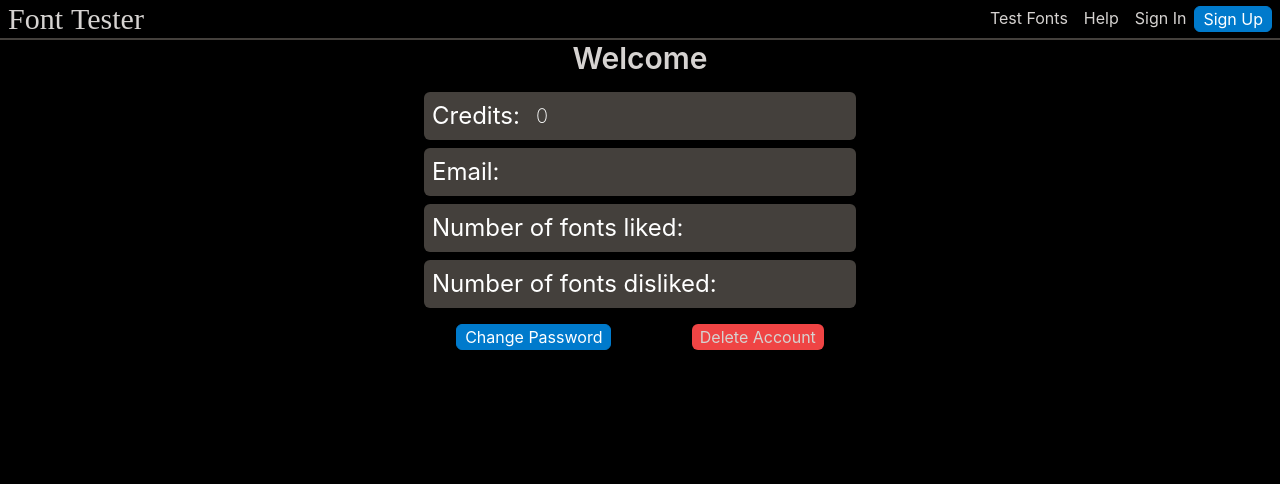
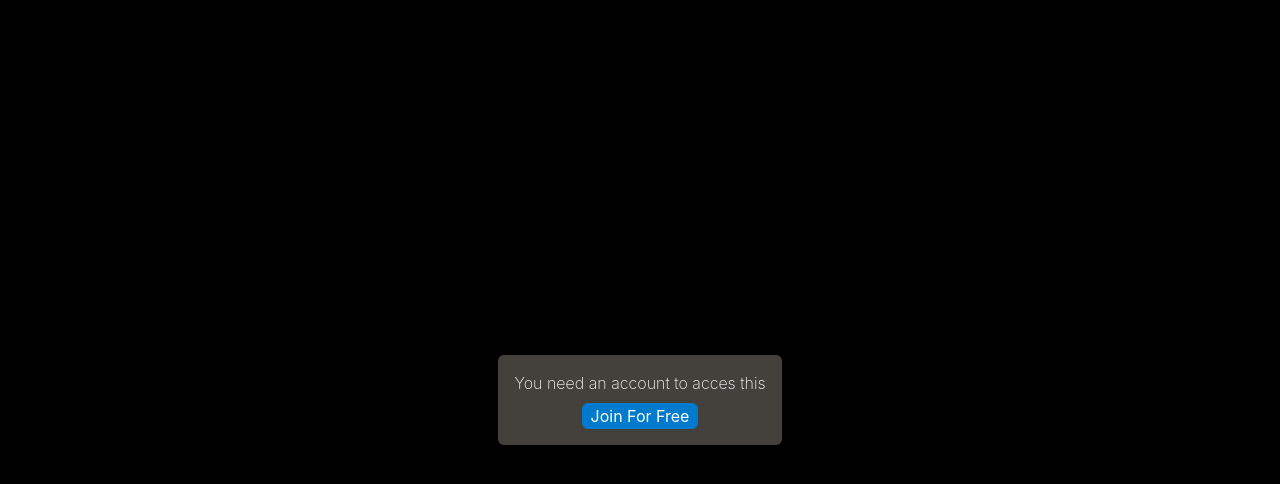
Before and after one commit to Jhon-Idrovo/FontTester, a Next.js app: page /account in a window 1280 px wide. Shown: the top 484 px of the page. Built offline with nearby package versions, Linux system fonts and the light colour scheme.

Commit message:
delete account working

```diff
--- a/components/SubscriptionNeeded.tsx
+++ b/components/SubscriptionNeeded.tsx
@@ -4,9 +4,11 @@ function SubscriptionNeeded() {
   return (
     <div className="container-full">
       <div className="container-full-inner">
-        <p>You need a subscription to acces this </p>
+        <p>You need an account to acces this </p>
         <Link href="/signup">
-          <a className="btn px-2 w-min mx-auto mt-2">Join</a>
+          <a className="btn px-2 w-min mx-auto mt-2 whitespace-nowrap">
+            Join For Free
+          </a>
         </Link>{" "}
       </div>
     </div>
--- a/pages/account.tsx
+++ b/pages/account.tsx
@@ -1,11 +1,16 @@
 import Link from "next/link";
+import { useState } from "react";
+import ButtonLoading from "../components/ButtonLoading";
+import SubscriptionNeeded from "../components/SubscriptionNeeded";
 import useDislikedFonts from "../hooks/useDislikedFonts";
 import useLikedFonts from "../hooks/useLikedFonts";
 import useUser from "../hooks/useUser";
+import axiosInstance from "../lib/axios";
+import { defaultUser } from "../lib/UserContext";
 import { CreditIcon } from "../lib/utils";
 
 function Account() {
-  const { user } = useUser();
+
   const {
     fonts: dlFonts,
     //     isFetching: fetchingDlFonts,
@@ -15,7 +20,27 @@ function Account() {
     likedFonts,
     //     isFetching: fetchingLdFonts,
     //     isLoading: loadingLdFonts,
-  } = useLikedFonts();
+} = useLikedFonts();
+const {setUser, user} = useUser()
+  const [reqState, setReqState] = useState<''|'loading'|'success'|'error'>('')
+  const [errorMsg, setErrorMsg] = useState('')
+  const handleDelete =async ()=>{
+	  // reset error message
+	  setErrorMsg('')
+	  setReqState('loading')
+	  try {
+		  await axiosInstance.post('/auth/delete-user')
+		  setReqState('success')
+		  setUser(defaultUser)
+	  } catch (error) {
+		  console.log(error);
+	  setErrorMsg(error.response.data.error.message)
+	  setReqState('error')
+
+	  }
+
+  }
+  if(user.role==='Guest')return (<SubscriptionNeeded/>)
   return (
     <div className=" max-w-md mx-auto ">
       <h1 className="t1 text-txt-base mx-auto w-min whitespace-nowrap">
@@ -40,11 +65,12 @@ function Account() {
         <h2 className="t2">Number of fonts disliked:</h2>
         <p className="text-xl ml-4">{dlFonts?.length}</p>
       </div>
+      {errorMsg&&<div className='text-alert text-center'>{errorMsg}</div>}
       <div className="flex justify-around mt-4">
         <Link href="/password-change">
           <a className="btn py-0 px-2">Change Password</a>
         </Link>
-        <button className="btn-red py-0 px-2">Delete Account</button>
+        <button className="btn-red py-0 px-2" onClick={handleDelete}>{reqState==='loading'&&<ButtonLoading/>}Delete Account</button>
       </div>
     </div>
   );
```
